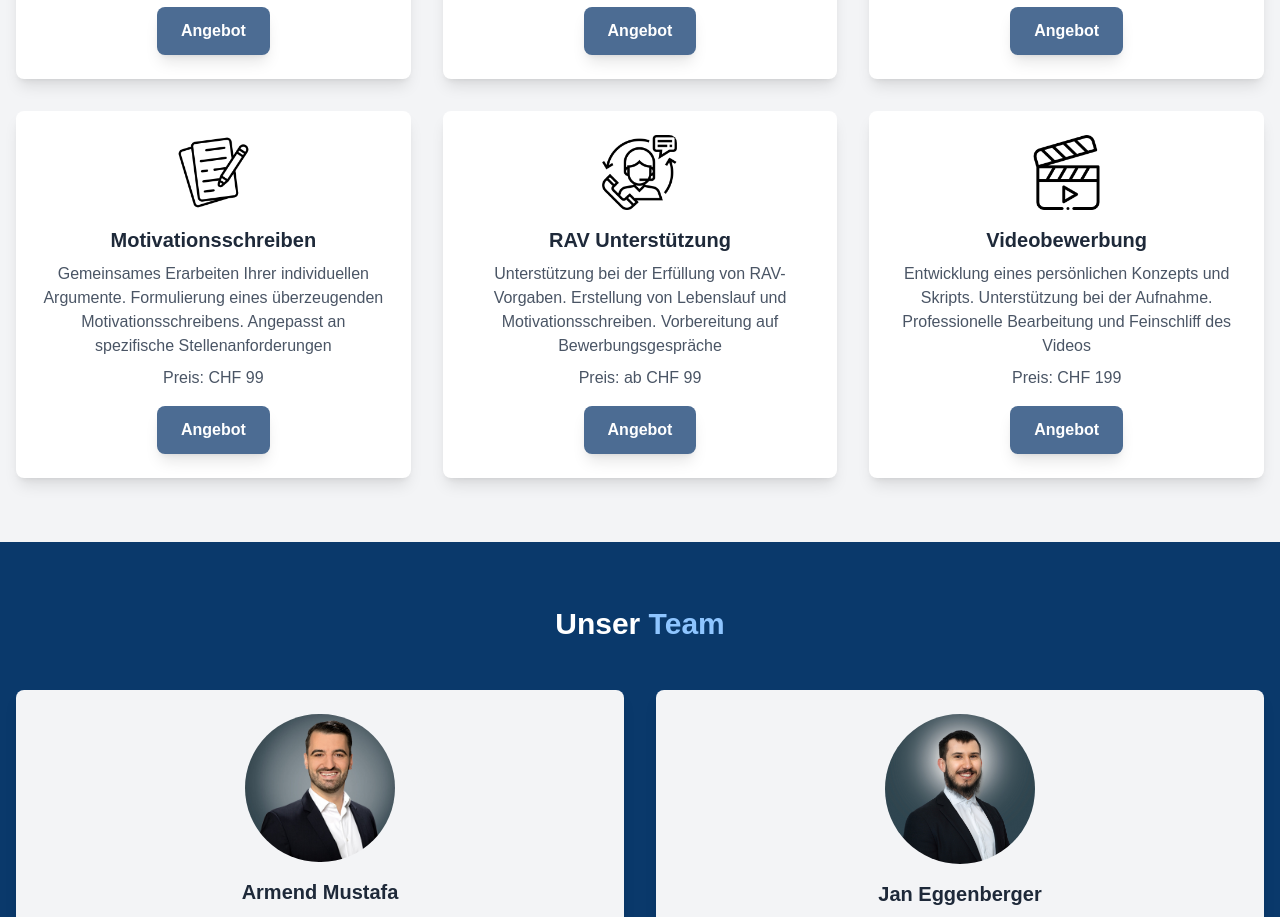
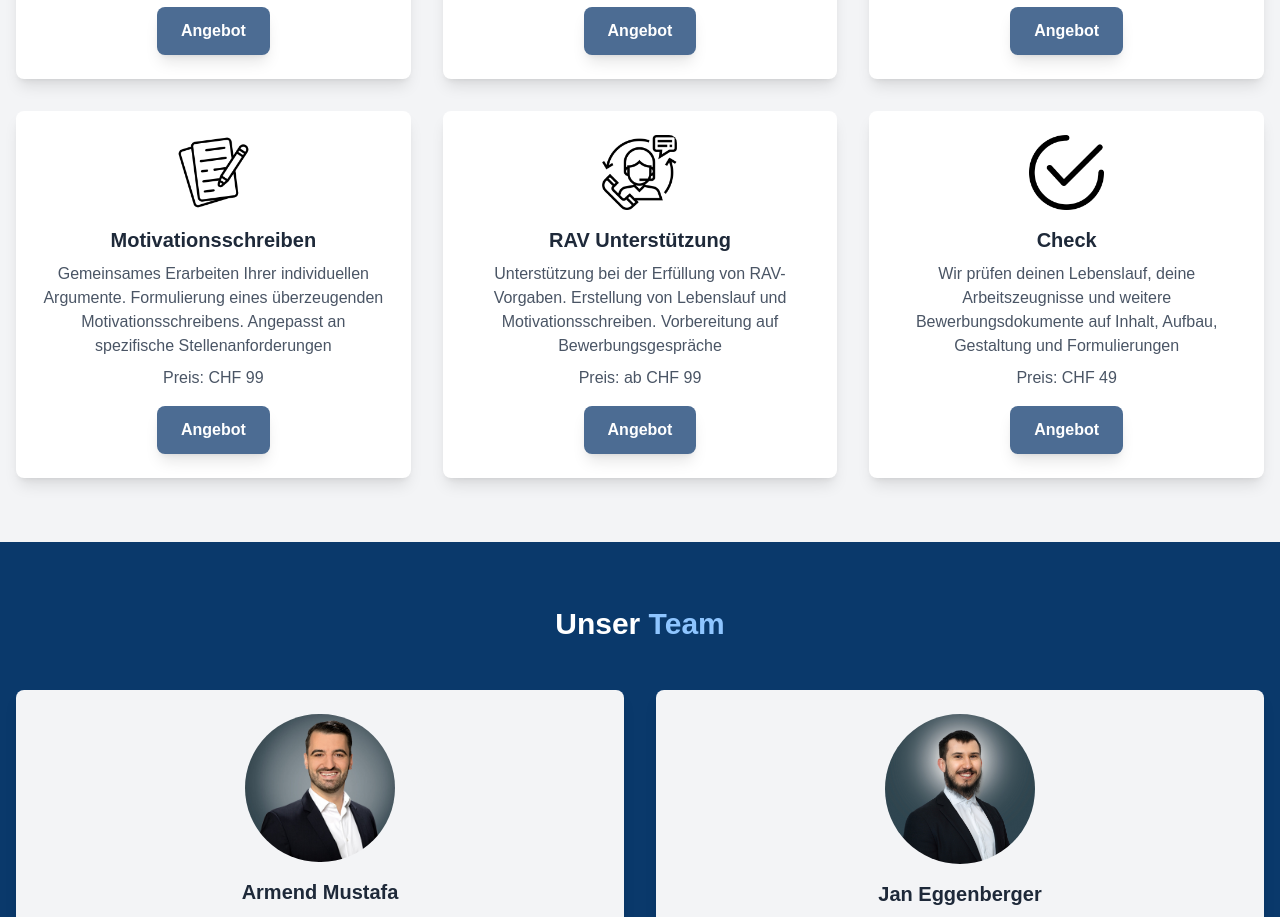
Before and after one commit to LE-NOIR-Web-Entwicklung/CVolutionNextJs, a Next.js app in the folder cvolution/: page / in a window 1280 px wide. Shown: the part 1200-2117 px from the top of the page. Built offline with nearby package versions, Linux system fonts and the light colour scheme.

Commit message:
add new service

```diff
--- a/cvolution/src/app/components/Navbar.tsx
+++ b/cvolution/src/app/components/Navbar.tsx
@@ -56,7 +56,7 @@ export default function Navbar() {
         { name: "Lohnanalyse", href: "/service-salary" },
         { name: "Motivationsschreiben", href: "/service-motivation" },
         { name: "RAV Unterstützung", href: "/service-rav" },
-        { name: "Videobewerbung", href: "/service-video" },
+        { name: "Check", href: "/service-check" },
       ],
     },
     {
--- a/cvolution/src/app/layout.tsx
+++ b/cvolution/src/app/layout.tsx
@@ -18,7 +18,7 @@ const geistMono = Geist_Mono({
 export const metadata: Metadata = {
   title: "CVolution GmbH",
   icons: {
-    icon: "/images/logo.ico",
+    icon: "/images/logo-new.ico",
   },
   description: "Unsere Bewerbung, deine Entwicklung.",
 };
--- a/cvolution/src/app/page.tsx
+++ b/cvolution/src/app/page.tsx
@@ -60,11 +60,11 @@ export default function Home() {
       link: "/service-rav",
     },
     {
-      name: "Videobewerbung",
-      description: "Entwicklung eines persönlichen Konzepts und Skripts. Unterstützung bei der Aufnahme. Professionelle Bearbeitung und Feinschliff des Videos",
-      image: "/images/video.png",
-      price: "CHF 199",
-      link: "/service-video",
+      name: "Check",
+      description: "Wir prüfen deinen Lebenslauf, deine Arbeitszeugnisse und weitere Bewerbungsdokumente auf Inhalt, Aufbau, Gestaltung und Formulierungen",
+      image: "/images/checked.png",
+      price: "CHF 49",
+      link: "/service-check",
     },
   ];
 
--- a/cvolution/src/app/service-video/page.tsx
+++ b/cvolution/src/app/service-check/page.tsx
@@ -2,19 +2,19 @@
 
 import Image from "next/image";
 
-export default function ServiceVideo() {
+export default function ServiceCheck() {
   return (
     <div className="min-h-screen bg-white text-gray-800">
       <div className="container mx-auto px-4 py-16">
         <h1 className="text-4xl font-bold text-center mb-12 text-[#204878]">
-          Videobewerbung
+          Check
         </h1>
         <div className="grid grid-cols-1 lg:grid-cols-1 gap-16 items-center">
           {/* Left Section: Image */}
           <div className="flex justify-center">
             <Image
-              src="/images/video.png" // Replace with the actual image path
-              alt="Videobewerbung"
+              src="/images/checked.png" // Replace with the actual image path
+              alt="Check"
               width={150}
               height={150}
               className="rounded-lg"
@@ -25,28 +25,28 @@ export default function ServiceVideo() {
           {/* Right Section: Content */}
           <div>
             <h2 className="text-3xl font-bold mb-6 text-[#204878]">
-              Ihre Videobewerbung, unser Fokus
+            Bewerbungsunterlagen-Check
             </h2>
             <p className="text-lg leading-relaxed mb-6">
-            In einer zunehmend digitalen Welt gewinnt die Videobewerbung immer mehr an Bedeutung. Sie ist eine einzigartige Gelegenheit, Ihre Persönlichkeit, Ihre Kommunikationsfähigkeiten und Ihre Motivation auf direkte und ansprechende Weise zu präsentieren. Unser Team unterstützt Sie bei jedem Schritt des Prozesses. Wir helfen Ihnen, die passenden Inhalte für Ihr Video zu entwickeln, beraten Sie zu Körpersprache, Tonalität und Stil und sorgen für eine professionelle technische Umsetzung. Ob Sie ein Skript benötigen, die Aufnahme organisieren oder das fertige Video bearbeiten möchten – bei uns sind Sie in besten Händen. Mit einer Videobewerbung von CVolution setzen Sie neue Massstäbe und hinterlassen einen bleibenden Eindruck.
-            </p>
+            Ein überzeugendes Bewerbungsdossier ist oft der Schlüssel zum Vorstellungsgespräch. Personalverantwortliche entscheiden innert Sekunden, ob eine Bewerbung weiter geprüft wird – oder eben nicht. Deshalb ist es entscheidend, dass deine Unterlagen inhaltlich wie formal überzeugen. Wir prüfen Aufbau, Inhalt, Formulierungen, Gestaltung sowie die Gesamtaussage deines Dossiers. Du erhältst von uns ein verständliches Feedback mit konkreten Empfehlungen.
+            Wir analysieren deine Bewerbungsdokumente sorgfältig und zeigen dir auf, wo du optimieren kannst.         </p>
             <h3 className="text-2xl font-bold mb-4 text-[#204878]">
-              Unsere Leistungen:
+            Dabei berücksichtigen wir insbesondere:
             </h3>
             <ul className="list-disc list-inside text-lg leading-relaxed mb-6">
-              <li>Entwicklung eines persönlichen Konzepts und Skripts</li>
-              <li>Unterstützung bei der Aufnahme</li>
-              <li>Professionelle Bearbeitung und Feinschliff des Videos</li>
+              <li>Lebenlauf / CV</li>
+              <li>Arbeitszeugnisse</li>
+            <li>Weitere Unterlagen wie Motivationsschreiben oder Deckblatt</li>
             </ul>
             <p className="text-lg leading-relaxed mb-6">
-              Mit einer professionellen Videobewerbung heben Sie sich von der
-              Masse ab und erhöhen Ihre Chancen auf ein Vorstellungsgespräch.
+            Mit optimierten Bewerbungsunterlagen erhöhen Sie Ihre Chancen auf ein Vorstellungsgespräch und den nächsten Karriereschritt.
+
             </p>
             <p className="text-xl font-bold mb-4 text-[#204878]">
-              Preis: CHF 199
+              Preis: CHF 49
             </p>
             <a
-              href="/contact?subject=Videobewerbung"
+              href="/contact?subject=Check"
               className="inline-block px-4 py-3 mt-4 text-white font-bold bg-[#204878] rounded-lg shadow-lg hover:bg-[#1a3a66] transform hover:scale-105 transition duration-300"
             >
               Anfrage senden
--- a/cvolution/src/app/service/page.tsx
+++ b/cvolution/src/app/service/page.tsx
@@ -42,11 +42,11 @@ export default function Service() {
       link: "/service-rav",
     },
     {
-      name: "Videobewerbung",
-      description: "Entwicklung eines persönlichen Konzepts und Skripts. Unterstützung bei der Aufnahme. Professionelle Bearbeitung und Feinschliff des Videos",
-      image: "/images/video.png",
-      price: "CHF 199",
-      link: "/service-video",
+      name: "Check",
+      description: "Wir prüfen deinen Lebenslauf, deine Arbeitszeugnisse und weitere Bewerbungsdokumente auf Inhalt, Aufbau, Gestaltung und Formulierungen",
+      image: "/images/checked.png",
+      price: "CHF 49",
+      link: "/service-check",
     },
   ];
 
```
Also changed, not shown: cvolution/public/images/checked.png (added).
